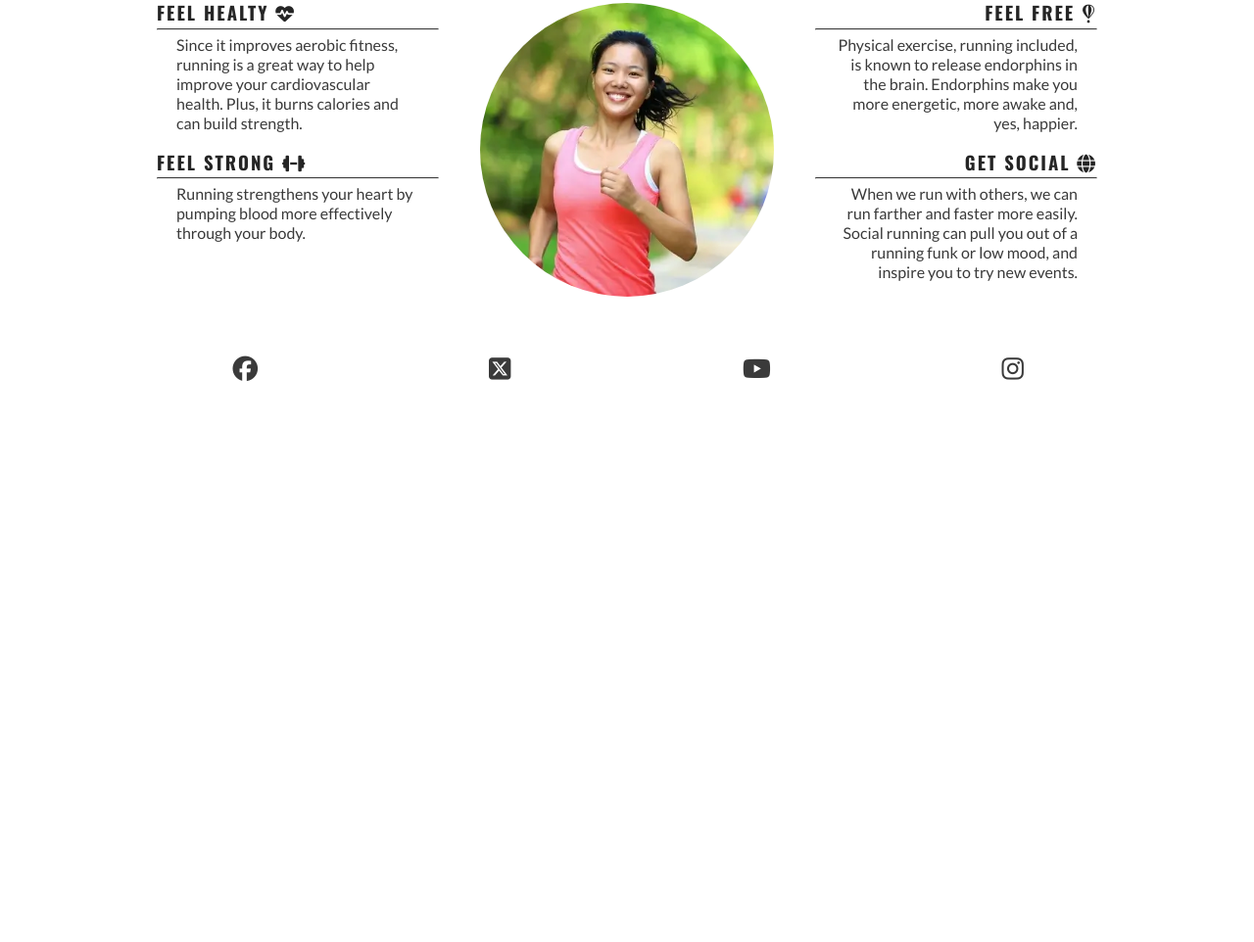
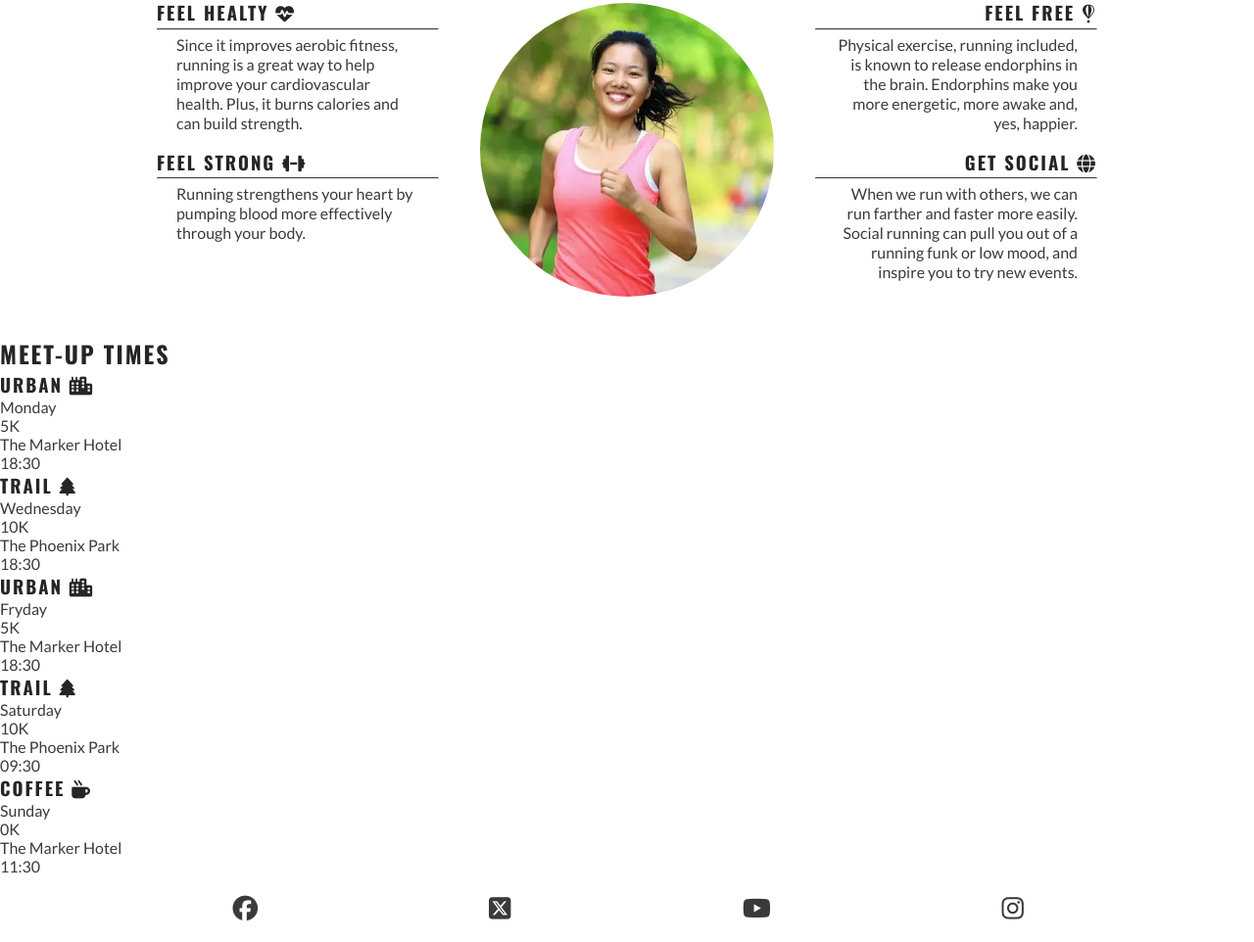
Before and after one commit to mlucasmichel/love-running, a plain HTML site: page index.html in a window 1280 px wide. Shown: the part 782-1744 px from the top of the page at 98% size. Before the commit the page ends 1193 px from the top, so only its background shows below. Drawn offline with nearby package versions, Linux system fonts and the light colour scheme.

Commit message:
Add meetup section HTML

```diff
--- a/index.html
+++ b/index.html
@@ -76,6 +76,50 @@
                 </div>
             </div>
         </section>
+
+        <!-- Meetup times section -->
+        <section id="Meetups">
+            <h2>Meet-up Times</h2>
+            <div id="times">
+                <div id="times">
+                    <div>
+                        <h3>Urban <i class="fa-solid fa-city"></i></h3>
+                        <p>Monday</p>
+                        <p>5K</p>
+                        <p>The Marker Hotel</p>
+                        <p>18:30</p>
+                    </div>
+                    <div>
+                        <h3>Trail <i class="fa-solid fa-tree"></i></h3>
+                        <p>Wednesday</p>
+                        <p>10K</p>
+                        <p>The Phoenix Park</p>
+                        <p>18:30</p>
+                    </div>
+                    <div>
+                        <h3>Urban <i class="fa-solid fa-city"></i></h3>
+                        <p>Fryday</p>
+                        <p>5K</p>
+                        <p>The Marker Hotel</p>
+                        <p>18:30</p>
+                    </div>
+                    <div>
+                        <h3>Trail <i class="fa-solid fa-tree"></i></h3>
+                        <p>Saturday</p>
+                        <p>10K</p>
+                        <p>The Phoenix Park</p>
+                        <p>09:30</p>
+                    </div>
+                    <div>
+                        <h3>Coffee <i class="fa-solid fa-mug-hot"></i></h3>
+                        <p>Sunday</p>
+                        <p>0K</p>
+                        <p>The Marker Hotel</p>
+                        <p>11:30</p>
+                    </div>
+                </div>
+            </div>
+        </section>
     </main>
 
     <!-- Footer -->
```
